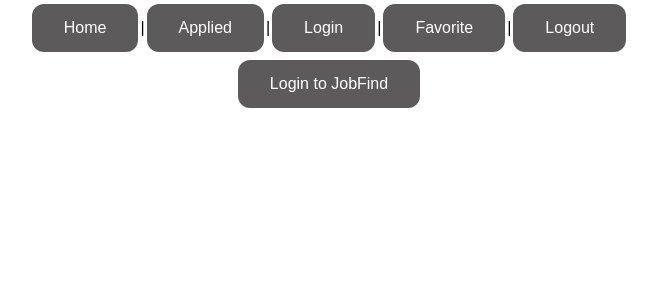
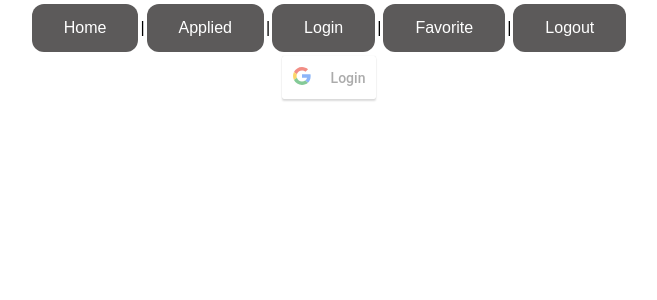
Before and after one commit to gioNJIT/Jobkeeper, a React (Create React App) app: page /Login in a window 1280 px wide. Shown: the top 300 px of the page, without its empty margins (311-968 px from the left). Built offline with nearby package versions, Linux system fonts and the light colour scheme; no server answers.

Commit message:
Solved  the login button issues

```diff
--- a/src/App.js
+++ b/src/App.js
@@ -74,11 +74,6 @@
     <div>
       <GoogleLogin
         clientId={clientId}
-        render={renderProps => (
-        <button class="button" onCLick={renderProps.ocClick} disabled={renderProps.disabled}>
-        Login to JobFind
-        </button>
-        )}
         buttonText="Login"
         onSuccess={onSuccess}
         onFailure={onFailure}
@@ -305,13 +300,5 @@
   );
 };
 
-/*###leaving this here as a skeleton for another possible page
-const Contact = () => (
-  <Fragment>
-    <h1>Contact</h1>
-  </Fragment>
-  );
-
-*/
 
 export default App;
```
